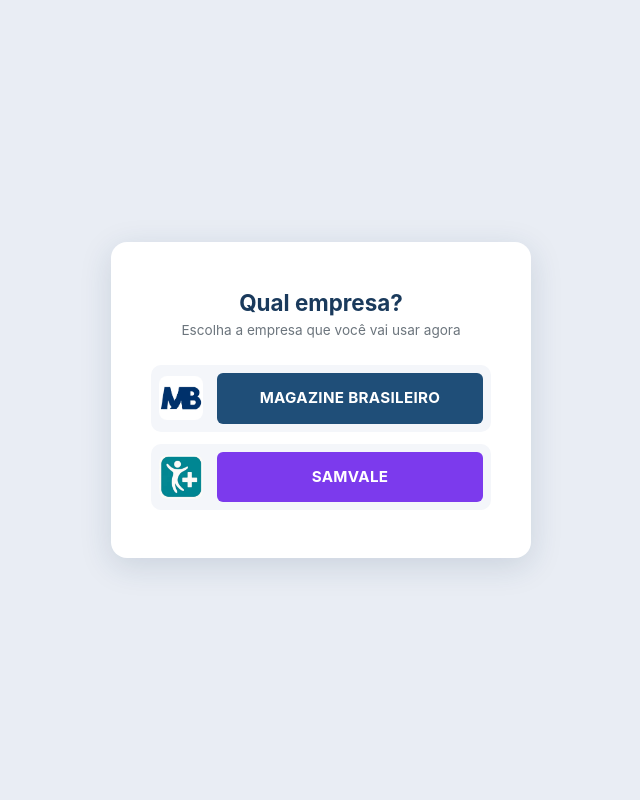
After one commit to MatheusAp-MB/Projeto-Sistema-Devolucao, a Django app: page /escolher-empresa/ in a window 1280 px wide. The commit adds this page. Shown: the whole page, without its empty margins (319-959 px from the left). Run offline with Django 5.2, Linux system fonts and the light colour scheme; parts of the project's set-up code (start-up, migrations or seed data) failed here and were passed over.

Commit message:
Adiciona tela de escolher empresa, badge/logo dinâmicos e sidebar retrátil
- core/templates/pagina_empresa/estrutura_escolher_empresa.html,
  core/static/pagina_empresa/css/layout_empresa.css (novos): tela "Qual
  empresa?" — substitui o toggle direto de empresa por uma escolha
  explícita, mesmo padrão do Sistema Interno V2 (sem sidebar/toolbar,
  sem logout() porque este projeto ainda não tem autenticação). Cada
  linha mostra a logo + o nome da empresa, botão único, linha inteira
  clicável.

- core/views.py, core/urls.py: view_escolher_empresa (GET renderiza a
  escolha, POST grava em request.session['empresa_ativa']) e rota
  escolher-empresa/, registradas no app core.

- devolucoes/views.py, devolucoes/urls.py: remove a view/rota
  trocar_empresa (toggle direto) — substituída pela tela de escolha
  acima.

- core/empresa.py, core/context_processors.py: LOGO_POR_EMPRESA (novo,
  centralizado em core/empresa.py — usado tanto pela sidebar/favicon
  quanto pela tela de escolher empresa) e empresa_classe_css/
  empresa_logo expostos pro template. Badge e logo (sidebar + favicon)
  agora trocam automaticamente conforme a empresa ativa (Magazine/
  Samvale).

- core/static/base_compartilhada/css/layout_badges.css (novo):
  .badge-empresa-magazine / .badge-empresa-samvale — cores fixas por
  empresa, mesmo padrão do Sistema Interno V2. Remove a regra
  .badge-empresa antiga e duplicada que tinha sobrado em
  layout_global.css.

- core/static/base_compartilhada/img/: Logo_MB.png e Logo_SV.png — uma
  logo por empresa, usadas na sidebar, no favicon e na tela de
  escolher empresa.

- core/templates/base_compartilhada/estrutura_base_global.html,
  core/static/base_compartilhada/css/layout_global.css,
  core/static/base_compartilhada/js/script_global.js (novo): botão de
  ocultar/exibir a sidebar (hambúrguer na toolbar) — classe
  'sidebar-oculta' no <body>, largura animada via CSS, escolha salva
  no localStorage (com leitura antecipada num <script> inline, pra
  não piscar a sidebar aberta antes de fechar de novo).

Testado: fluxo completo de troca de empresa (badge → tela de escolha →
volta pra home já com a empresa nova, logo e favicon atualizados),
sidebar oculta/exibida com o estado mantido entre recarregamentos.

```diff
--- a/core/context_processors.py
+++ b/core/context_processors.py
@@ -7,18 +7,22 @@
 from core.empresa import (
     EMPRESA_MAGAZINE,
     EMPRESA_SAMVALE,
+    LOGO_POR_EMPRESA,
     NOME_EXIBICAO_POR_EMPRESA,
     obter_empresa_ativa,
 )
 
+CLASSE_CSS_POR_EMPRESA = {
+    EMPRESA_MAGAZINE: 'badge-empresa-magazine',
+    EMPRESA_SAMVALE: 'badge-empresa-samvale',
+}
 
 def empresa_ativa(request):
     empresa = obter_empresa_ativa()
-    outra = EMPRESA_SAMVALE if empresa == EMPRESA_MAGAZINE else EMPRESA_MAGAZINE
 
     return {
         'empresa_ativa': empresa,
         'empresa_ativa_nome': NOME_EXIBICAO_POR_EMPRESA.get(empresa, ''),
-        'empresa_outra': outra,
-        'empresa_outra_nome': NOME_EXIBICAO_POR_EMPRESA.get(outra, ''),
+        'empresa_classe_css': CLASSE_CSS_POR_EMPRESA.get(empresa, ''),
+        'empresa_logo': LOGO_POR_EMPRESA.get(empresa, LOGO_POR_EMPRESA[EMPRESA_MAGAZINE]),
     }
--- a/core/empresa.py
+++ b/core/empresa.py
@@ -24,6 +24,15 @@ NOME_EXIBICAO_POR_EMPRESA = {
     EMPRESA_SAMVALE: 'SAMVALE',
 }
 
+# * [EXPLICAÇÃO] → Usado pela sidebar/favicon (core/context_processors.py)
+#                  e pela tela de escolher empresa (core/views.py) — se os
+#                  arquivos que você tem prontos forem .jpg em vez de
+#                  .png, só trocar a extensão nas 2 linhas abaixo.
+LOGO_POR_EMPRESA = {
+    EMPRESA_MAGAZINE: 'base_compartilhada/img/Logo_MB.png',
+    EMPRESA_SAMVALE: 'base_compartilhada/img/Logo_SV.png',
+}
+
 
 def definir_empresa_ativa(empresa):
     _armazenamento_local.empresa = empresa
--- /dev/null
+++ b/core/static/pagina_empresa/css/layout_empresa.css
@@ -0,0 +1,115 @@
+/* * [RESUMO] → Estilo da tela de escolher/trocar empresa. Página
+ *              independente — não estende layout_global.css, então
+ *              define suas próprias variáveis aqui. Cada linha mostra
+ *              a logo da empresa + o nome, num botão só (linha
+ *              inteira clicável).
+ */
+
+:root {
+    --cor-primaria:     #1a3a5c;
+    --cor-fundo-pagina: #e9edf4;
+    --cor-fundo-card:   #ffffff;
+    --cor-texto-muted:  #6c757d;
+    --cor-negativo:     #dc3545;
+}
+
+* { margin: 0; padding: 0; box-sizing: border-box; }
+
+.escolher-empresa-corpo {
+    min-height: 100vh;
+    background-color: var(--cor-fundo-pagina);
+    font-family: -apple-system, BlinkMacSystemFont, "Segoe UI", sans-serif;
+}
+
+.escolher-empresa-wrapper {
+    display: flex;
+    align-items: center;
+    justify-content: center;
+    min-height: 100vh;
+    padding: 24px;
+}
+
+.escolher-empresa-card {
+    background-color: var(--cor-fundo-card);
+    border-radius: 16px;
+    box-shadow: 0 8px 32px rgba(26, 58, 92, 0.15);
+    padding: 48px 40px;
+    width: 100%;
+    max-width: 420px;
+    text-align: center;
+}
+
+.escolher-empresa-titulo {
+    font-size: 1.4rem;
+    font-weight: 700;
+    color: var(--cor-primaria);
+    margin-bottom: 4px;
+}
+
+.escolher-empresa-subtitulo {
+    font-size: 0.85rem;
+    color: var(--cor-texto-muted);
+    margin-bottom: 24px;
+}
+
+.escolher-empresa-erro {
+    display: flex;
+    align-items: center;
+    gap: 8px;
+    background: #fde8e8;
+    color: var(--cor-negativo);
+    border-radius: 6px;
+    padding: 10px 14px;
+    font-size: 0.85rem;
+    margin-bottom: 16px;
+    text-align: left;
+}
+
+.escolher-empresa-lista {
+    display: flex;
+    flex-direction: column;
+    gap: 12px;
+}
+
+.escolher-empresa-form {
+    width: 100%;
+}
+
+.linha-escolher-empresa {
+    width: 100%;
+    display: flex;
+    align-items: center;
+    gap: 14px;
+    padding: 8px;
+    border: none;
+    border-radius: 10px;
+    background: #f4f6fa;
+    cursor: pointer;
+    transition: background 0.15s;
+}
+.linha-escolher-empresa:hover { background: #e9edf4; }
+
+.linha-escolher-empresa-logo {
+    width: 44px;
+    height: 44px;
+    border-radius: 8px;
+    object-fit: cover;
+    flex-shrink: 0;
+}
+
+.linha-escolher-empresa-nome {
+    flex: 1;
+    display: inline-flex;
+    align-items: center;
+    justify-content: center;
+    padding: 14px;
+    border-radius: 6px;
+    font-size: 0.95rem;
+    font-weight: 700;
+    text-transform: uppercase;
+    letter-spacing: 0.02em;
+    color: #fff;
+}
+
+.btn-empresa-magazine { background: #1F4E78; }
+.btn-empresa-samvale  { background: #7C3AED; }
--- /dev/null
+++ b/core/templates/pagina_empresa/estrutura_escolher_empresa.html
@@ -0,0 +1,53 @@
+<!--
+* [RESUMO] → Tela de escolher/trocar a empresa ativa. Página
+* independente — sem sidebar/toolbar (não estende o template base).
+* Cada linha mostra a logo + o nome da empresa correspondente — a
+* linha inteira é clicável.
+-->
+{% load static %}
+<!DOCTYPE html>
+<html lang="pt-br">
+
+<head>
+    <meta charset="UTF-8">
+    <meta name="viewport" content="width=device-width, initial-scale=1.0">
+    <title>Escolher empresa — Sistema de Devoluções</title>
+    <link rel="icon" href="{% static empresa_logo %}">
+    <link href="https://cdn.jsdelivr.net/npm/bootstrap@5.3.0/dist/css/bootstrap.min.css" rel="stylesheet">
+    <link href="https://cdnjs.cloudflare.com/ajax/libs/font-awesome/6.4.0/css/all.min.css" rel="stylesheet">
+    <link rel="stylesheet" href="{% static 'pagina_empresa/css/layout_empresa.css' %}">
+</head>
+
+<body class="escolher-empresa-corpo">
+    <div class="escolher-empresa-wrapper">
+        <div class="escolher-empresa-card">
+            <h1 class="escolher-empresa-titulo">Qual empresa?</h1>
+            <p class="escolher-empresa-subtitulo">Escolha a empresa que você vai usar agora</p>
+
+            {% if messages %}
+                {% for message in messages %}
+                    <div class="escolher-empresa-erro">
+                        <i class="fas fa-exclamation-circle"></i>
+                        {{ message }}
+                    </div>
+                {% endfor %}
+            {% endif %}
+
+            <div class="escolher-empresa-lista">
+                {% for empresa in empresas %}
+                    <form method="post" action="{% url 'escolher_empresa' %}" class="escolher-empresa-form">
+                        {% csrf_token %}
+                        <input type="hidden" name="empresa" value="{{ empresa.valor }}">
+                        <button type="submit" class="linha-escolher-empresa">
+                            <img src="{% static empresa.logo %}" alt="Logo {{ empresa.nome_exibicao }}" class="linha-escolher-empresa-logo">
+                            <span class="linha-escolher-empresa-nome btn-empresa-{{ empresa.valor|lower }}">
+                                {{ empresa.nome_exibicao }}
+                            </span>
+                        </button>
+                    </form>
+                {% endfor %}
+            </div>
+        </div>
+    </div>
+</body>
+</html>
--- a/core/urls.py
+++ b/core/urls.py
@@ -1,8 +1,7 @@
 # core/urls.py
 
-# Função Objetivo: URLs do app core. Por enquanto só a homepage —
-# path temporário em /inicio/ até a Fase 6 (reorganização de URLs)
-# mover isso pra raiz de verdade do projeto.
+# Função Objetivo: URLs do app core — homepage e a tela de escolher a
+# empresa ativa (Magazine/Samvale).
 
 from django.urls import path
 
@@ -10,4 +9,5 @@ from . import views
 
 urlpatterns = [
     path('', views.view_home, name='home'),
+    path('escolher-empresa/', views.view_escolher_empresa, name='escolher_empresa'),
 ]
--- a/core/views.py
+++ b/core/views.py
@@ -1,11 +1,35 @@
 # core/views.py
 
-# Função Objetivo: views globais do app core — hoje só a homepage.
-# Path temporário em /inicio/ até a Fase 6 (reorganização de URLs)
-# mover a raiz do projeto pra cá.
+# Função Objetivo: views globais do app core — homepage e a tela de
+# escolher/trocar a empresa ativa (Magazine/Samvale).
 
-from django.shortcuts import render
+from django.contrib import messages
+from django.shortcuts import redirect, render
+
+from core.empresa import EMPRESAS_VALIDAS, LOGO_POR_EMPRESA, NOME_EXIBICAO_POR_EMPRESA
 
 
 def view_home(request):
     return render(request, 'pagina_home/estrutura_home.html')
+
+
+def view_escolher_empresa(request):
+    if request.method == 'POST':
+        empresa_escolhida = request.POST.get('empresa')
+
+        if empresa_escolhida not in EMPRESAS_VALIDAS:
+            messages.error(request, 'Empresa inválida.')
+            return redirect('escolher_empresa')
+
+        # * [EXPLICAÇÃO] → Sem logout() aqui — diferente do Sistema Interno
+        #                  V2, o Devolução ainda não tem autenticação, então
+        #                  não existe sessão de usuário pra invalidar.
+        request.session['empresa_ativa'] = empresa_escolhida
+        return redirect('home')
+
+    return render(request, 'pagina_empresa/estrutura_escolher_empresa.html', {
+        'empresas': [
+            {'valor': valor, 'nome_exibicao': nome, 'logo': LOGO_POR_EMPRESA[valor]}
+            for valor, nome in NOME_EXIBICAO_POR_EMPRESA.items()
+        ],
+    })
--- a/devolucoes/urls.py
+++ b/devolucoes/urls.py
@@ -12,5 +12,4 @@ urlpatterns = [
     path('catalogo/produto/<int:produto_id>/editar/', views.editar_produto, name='editar_produto'),
     path('catalogo/produto/<int:produto_id>/peca/adicionar/', views.adicionar_peca, name='adicionar_peca'),
     path('catalogo/peca/<int:peca_id>/remover/', views.remover_peca, name='remover_peca'),
-    path('trocar-empresa/<str:empresa>/', views.trocar_empresa, name='trocar_empresa'),
 ]
```
Also changed, not shown: core/static/base_compartilhada/css/layout_badges.css (added, +25 -0 lines), core/static/base_compartilhada/css/layout_global.css (+35 -20 lines), core/static/base_compartilhada/js/script_global.js (added, +13 -0 lines), core/templates/base_compartilhada/estrutura_base_global.html (+20 -2 lines), devolucoes/views.py (+1 -12 lines), core/static/base_compartilhada/img/Logo_MB.png (added), core/static/base_compartilhada/img/Logo_SV.png (added).
